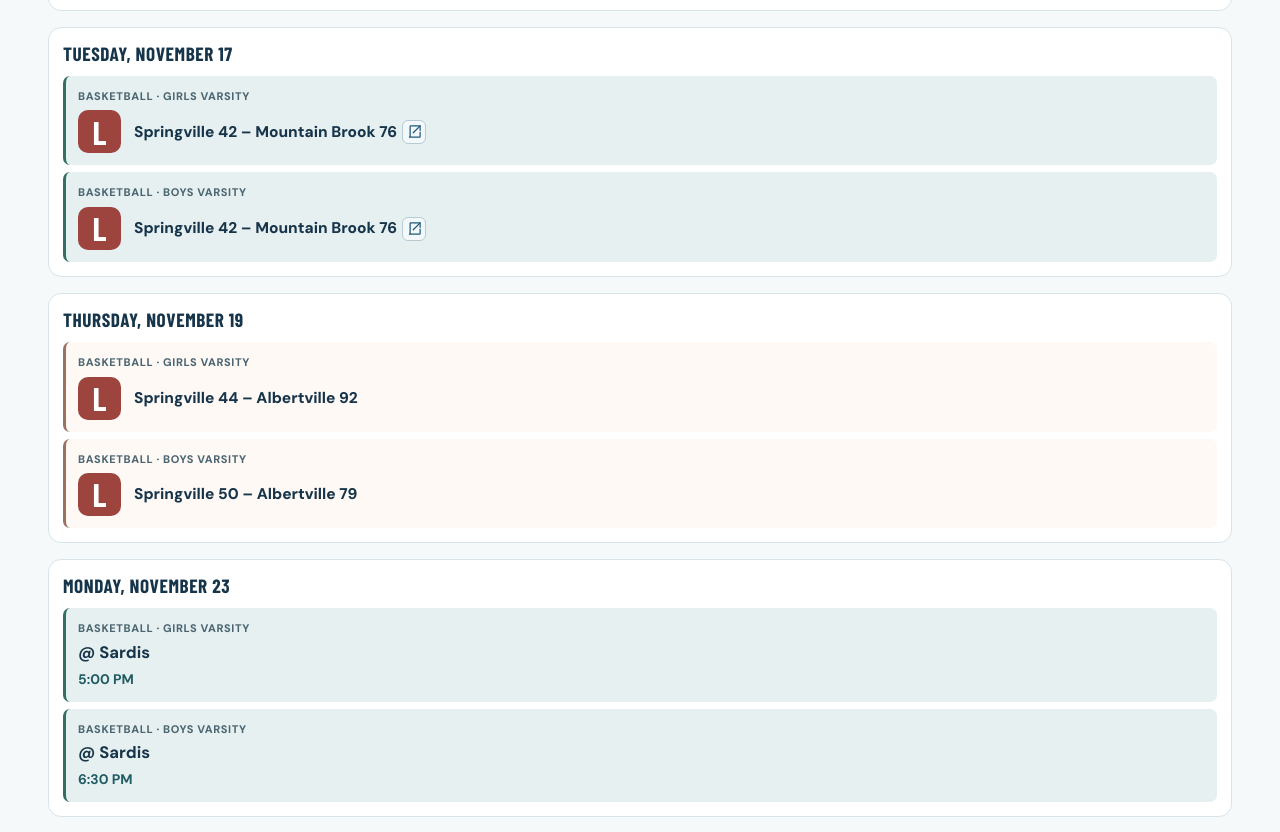
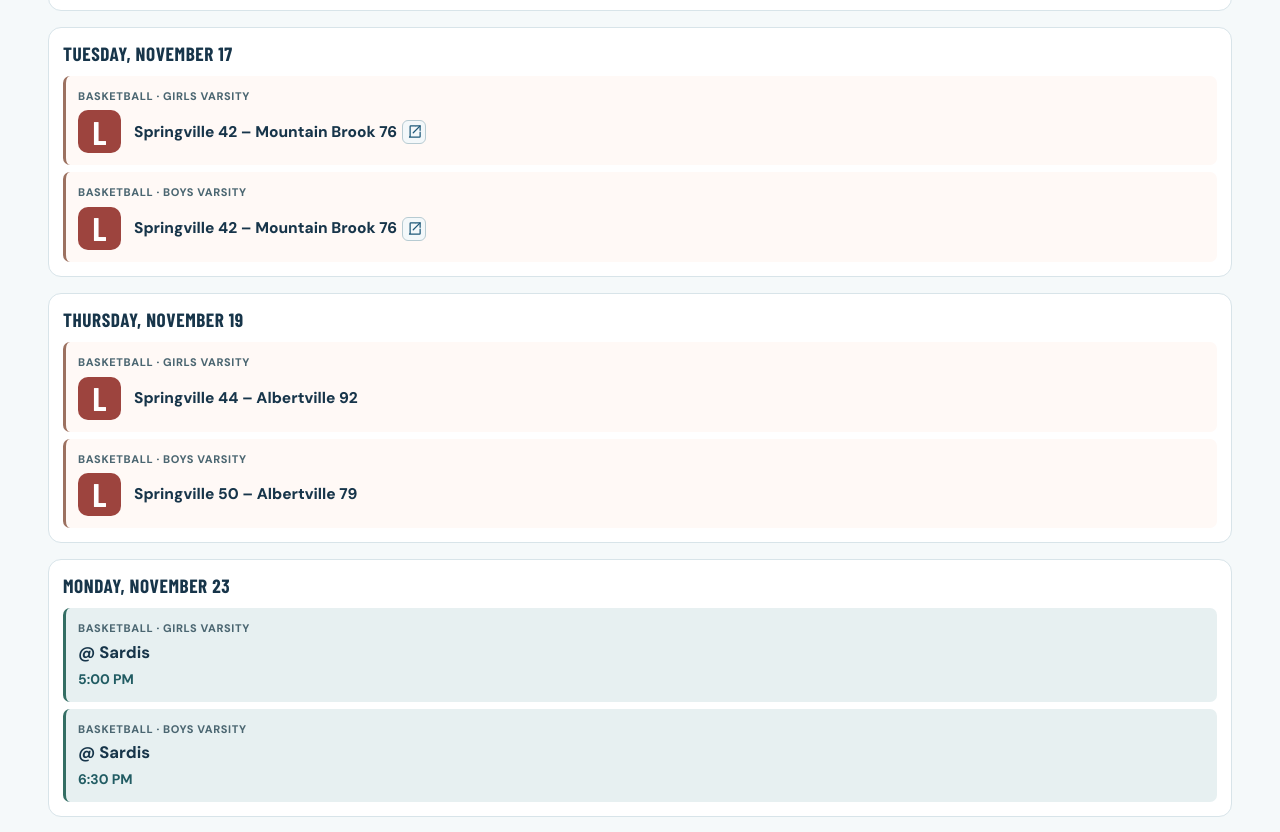
Before and after one commit to christcommunitypca/springville-info, a plain HTML site: page sports.html in a window 1280 px wide. Shown: the part 1307-2139 px from the top of the page. Drawn offline with nearby package versions, Linux system fonts and the light colour scheme; a web font is replaced by a local one.

Commit message:
Style preferred-source reported losses consistently with completed results

```diff
--- a/sports.html
+++ b/sports.html
@@ -140,6 +140,8 @@ footer{margin-top:24px;padding-top:16px;border-top:1px solid var(--line);font-si
 }
 
 /* Conflicting reported results: a source icon is immediately beside each score. */
+.preferred-score-game{background:#fff9f6;border-left-color:#9c7160;cursor:default}
+.preferred-score-game:hover{background:#fff9f6}
 .disputed-game{background:#fffaf6;border-left-color:#a97e58;cursor:default}
 .disputed-game:hover{background:#fffaf6}
 .disputed-game .final-result{align-items:center;gap:12px}
```
